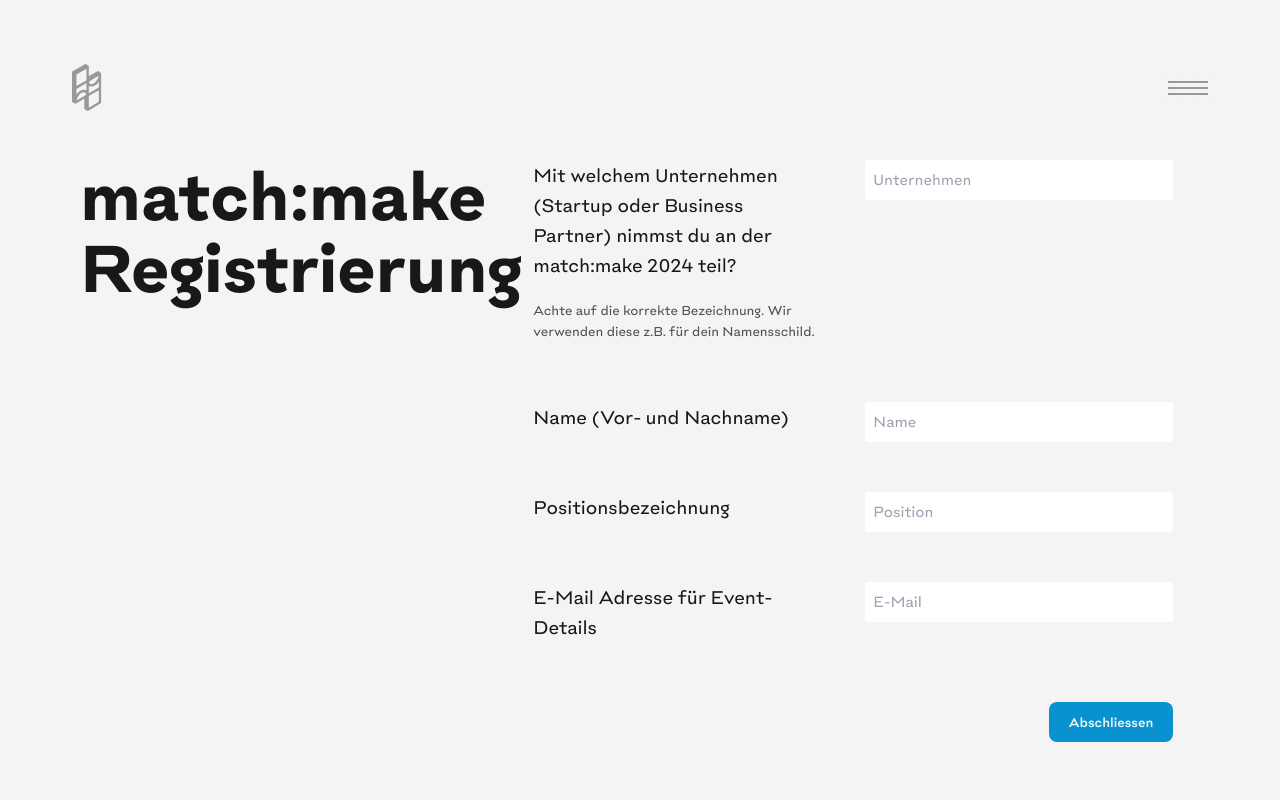
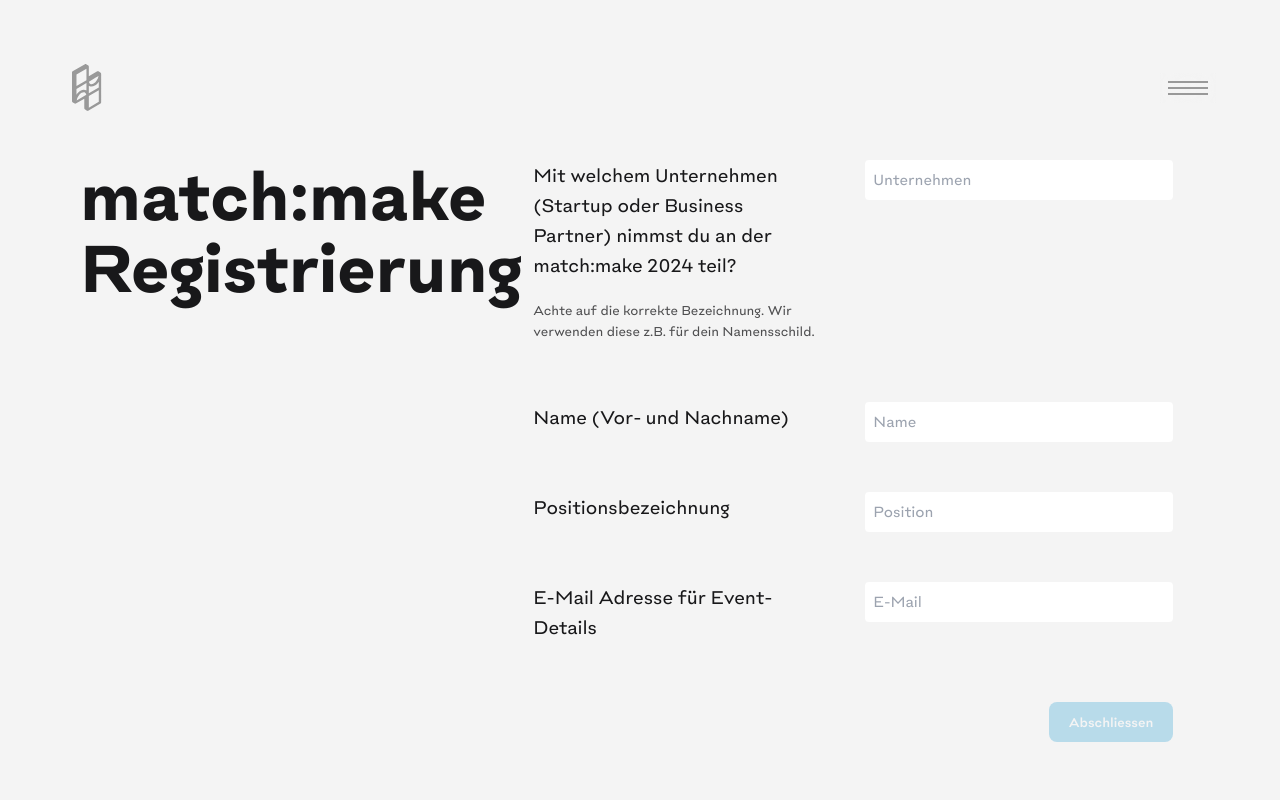
Before and after one commit to maroluke/remorrow, a Vue app: page /matchmake-registration in a window 1280 px wide. Shown: the top 800 px of the page. Built offline with nearby package versions, Linux system fonts and the light colour scheme.

Commit message:
add form modal

```diff
--- /dev/null
+++ b/src/components/FormModal.vue
@@ -0,0 +1,62 @@
+<script>
+
+export default {
+	name: "FormModal",
+	data() {
+		return {};
+	},
+
+	props: {
+		message: {
+			type: String,
+			required: true,
+		},
+	},
+};
+</script>
+
+<template>
+	<div
+		id="contact-modal"
+		tabindex="-1"
+		aria-hidden="true"
+		class="fixed flex items-center justify-center top-0 left-0 right-0 z-[100] w-full p-4 overflow-x-hidden overflow-y-auto md:inset-0 h-modal md:h-full"
+	>
+		<div class="relative w-full h-auto max-w-screen-xs">
+			<!-- Modal content -->
+			<div class="relative bg-snow text-coal rounded-xl shadow-2xl">
+				<!-- Modal header -->
+				<div class="flex items-start justify-between p-5 rounded-t">
+					<h3>Danke</h3>
+
+					<button
+						@click="$emit('close')"
+						type="button"
+						class="text-gray-400 bg-transparent hover:bg-gray-200 hover:text-gray-900 rounded-lg text-sm p-1.5 ml-auto inline-flex items-center"
+					>
+						<svg
+							class="w-5 h-5"
+							fill="currentColor"
+							viewBox="0 0 20 20"
+							xmlns="http://www.w3.org/2000/svg"
+						>
+							<path
+								fill-rule="evenodd"
+								d="M4.293 4.293a1 1 0 011.414 0L10 8.586l4.293-4.293a1 1 0 111.414 1.414L11.414 10l4.293 4.293a1 1 0 01-1.414 1.414L10 11.414l-4.293 4.293a1 1 0 01-1.414-1.414L8.586 10 4.293 5.707a1 1 0 010-1.414z"
+								clip-rule="evenodd"
+							></path>
+						</svg>
+					</button>
+				</div>
+				<!-- Modal body -->
+				<div class="p-6 pt-0 space-y-6 md:pt-0 md:mt-0 text-coal">
+					<p class="text-base">
+						{{ message }}
+					</p>
+				</div>
+			</div>
+		</div>
+	</div>
+</template>
+
+<style scoped></style>
--- a/src/components/QuestionForm.vue
+++ b/src/components/QuestionForm.vue
@@ -1,6 +1,5 @@
 <template>
 	<div class="matchmake-form">
-		<notification-container :status="status" />
 		<form method="post" @submit.prevent="handleSubmit">
 			<input
 				type="hidden"
@@ -14,22 +13,18 @@
 					v-model="form.company"
 				>
 					<template v-slot:label>
-						Mit welchem Unternehmen (Startup oder Business Partner) nimmst du an der match:make 2024 teil?
+						Mit welchem Unternehmen (Startup oder Business Partner)
+						nimmst du an der match:make 2024 teil?
 					</template>
 
 					<template v-slot:description>
-						Achte auf die korrekte Bezeichnung. Wir verwenden diese z.B. für dein Namensschild.
+						Achte auf die korrekte Bezeichnung. Wir verwenden diese
+						z.B. für dein Namensschild.
 					</template>
 				</FormInput>
 
-				<FormInput
-                    type="text"
-                    placeholder="Name"
-                    v-model="form.name"
-                >
-					<template v-slot:label>
-						Name (Vor- und Nachname)
-					</template>
+				<FormInput type="text" placeholder="Name" v-model="form.name">
+					<template v-slot:label> Name (Vor- und Nachname) </template>
 				</FormInput>
 
 				<FormInput
@@ -37,9 +32,7 @@
 					placeholder="Position"
 					v-model="form.position"
 				>
-					<template v-slot:label>
-						Positionsbezeichnung
-					</template>
+					<template v-slot:label> Positionsbezeichnung </template>
 				</FormInput>
 
 				<FormInput
@@ -53,19 +46,34 @@
 				</FormInput>
 			</ul>
 
-            <button type="submit" class="float-right justify-end text-snow bg-rich-electric-blue hover:bg-coal hover:text-rich-electric-blue focus:ring-4 focus:outline-none focus:ring-blue-300 font-medium rounded-lg text-sm px-5 py-2.5 text-center">Abschliessen</button>
+			<button
+				type="submit"
+				:disabled="!isFormValid"
+				class="float-right justify-end text-snow bg-rich-electric-blue hover:bg-coal hover:text-rich-electric-blue focus:ring-4 focus:outline-none focus:ring-blue-300 font-medium rounded-lg text-sm px-5 py-2.5 text-center disabled:opacity-25 disabled:cursor-not-allowed"
+			>
+				Abschliessen
+			</button>
 		</form>
 	</div>
 </template>
 
 <script>
-import NotificationContainer from "./NotificationContainer.vue";
 import FormInput from "./FormInput.vue";
 export default {
 	name: "matchmake-form",
 	components: {
-		NotificationContainer,
 		FormInput,
+	},
+	props: {
+		reset: Boolean,
+	},
+	watch: {
+		reset(newVal) {
+			if (newVal) {
+				this.resetForm();
+				this.$emit("resetComplete");
+			}
+		},
 	},
 	data() {
 		return {
@@ -76,12 +84,32 @@
 				email: "",
 			},
 			sent: false,
-			status: {},
+			status: {
+				text: "",
+				type: "",
+			},
+			showModal: false,
 		};
 	},
+	computed: {
+		isFormValid() {
+			if (
+				this.form.company &&
+				this.form.name &&
+				this.form.position &&
+				this.validateEmail(this.form.email)
+			) {
+				return true;
+			}
+
+			return false;
+		},
+	},
 	methods: {
-		removeNotification() {
-			this.sent = false;
+		validateEmail(email) {
+			var re =
+				/^(([^<>()\[\]\\.,;:\s@"]+(\.[^<>()\[\]\\.,;:\s@"]+)*)|(".+"))@((\[[0-9]{1,3}\.[0-9]{1,3}\.[0-9]{1,3}\.[0-9]{1,3}\])|(([a-zA-Z\-0-9]+\.)+[a-zA-Z]{2,}))$/;
+			return re.test(String(email).toLowerCase());
 		},
 		encode(data) {
 			return Object.keys(data)
@@ -93,7 +121,7 @@
 				)
 				.join("&");
 		},
-		handleSubmit(e) {
+		handleSubmit() {
 			fetch("/contact.html", {
 				method: "POST",
 				headers: {
@@ -103,13 +131,35 @@
 					"form-name": "machtmake-registration",
 					...this.form,
 				}),
-			})
-				.then(() => {
-					this.$router.push("thanks");
-				})
-				.catch(() => {
-					this.$router.push("404");
+			}).then(() => {
+				this.sent = true;
+
+				this.showModal = true;
+
+				this.status = {
+					text: "Deine Registrierung ist bei uns eingegangen. Wir freuen uns auf deine Teilnahme.",
+					type: "success",
+				};
+
+				this.$emit("updateShowModal", this.showModal);
+				this.$emit("updateModalText", this.status.text);
 			});
+		},
+
+		resetForm() {
+			this.status = {
+				text: "",
+				type: "",
+			};
+
+			this.form = {
+				company: "",
+				name: "",
+				position: "",
+				email: "",
+			};
+
+			this.sent = false;
 		},
 	},
 };
--- a/src/views/MatchMakeRegistration.vue
+++ b/src/views/MatchMakeRegistration.vue
@@ -1,13 +1,36 @@
 <script>
-import JumboHeader from "@components/JumboHeader.vue";
 import QuestionForm from '@components/QuestionForm.vue';
+import FormModal from '@components/FormModal.vue';
 
 export default {
     name: "QAForm",
     components: {
-        JumboHeader,
-		QuestionForm
+		QuestionForm,
+		FormModal,
     },
+	data() {
+        return {
+            showModal: false,
+            modalText: '',
+			reset: false,
+        };
+    },
+	methods: {
+		handleShowModal(value) {
+			this.showModal = value;
+		},
+		handleModalText(value) {
+			this.modalText = value;
+		},
+		resetForm() {
+			this.showModal = false;
+			this.modalText = '';
+			this.reset = true;
+		},
+		resetComplete() {
+			this.reset = false;
+		},
+	}
 }
 </script>
 
@@ -30,13 +53,11 @@
 
 			<div class="flex gap-10 flex-col lg:w-2/3 lg:max-w-screen-sm">
 				<div>
-					<QuestionForm />
+					<QuestionForm @updateShowModal="handleShowModal" @updateModalText="handleModalText" @resetComplete="reset = false" :reset="reset" />
 				</div>
 			</div>
 		</div>
 	</section>
-	<!-- <div class="bg-[url('./src/assets/media/Sunrise-ISS.jpg')] absolute top-[90vh] w-full h-96 bg-cover bg-center bg-no-repeat"></div> -->
-	<!-- <div class="intro-bg bg-[url('media/sunrise-over-Earth_1600.jpg')] bg-[length:150%_auto] bg-center bg-no-repeat absolute top-[80vh] w-full h-[500px] rotate-180">
-        <div class="bg-gradient-to-b from-black via-transparent to-transparent w-full h-full"></div>
-    </div> -->
+
+	<FormModal v-if="showModal" :message="modalText" @close="resetForm" />
 </template>
```
Lines whose indentation alone changed are shown as unchanged.
